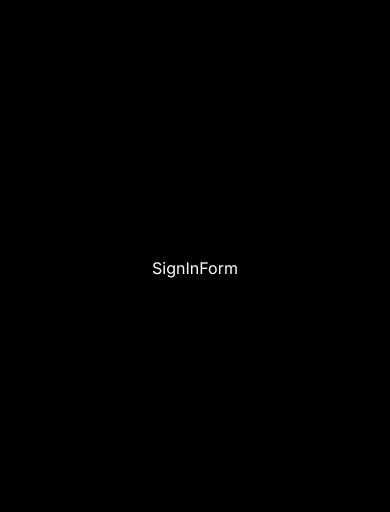
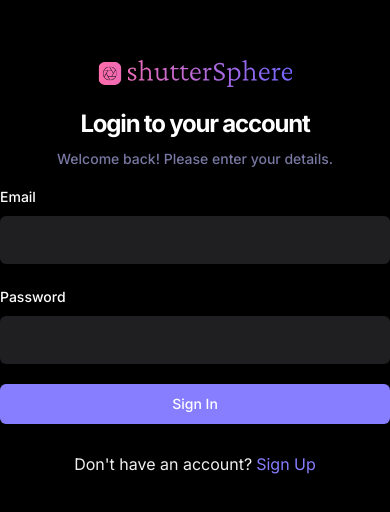
Before and after one commit to dhruvipatel14/ShutterSphere, a React (Vite) app: page /sign-in in a window 390 px wide. Shown: the part 154-666 px from the top of the page. Built offline with nearby package versions, Linux system fonts and the light colour scheme; no server answers.

Commit message:
completed user sign-in

```diff
--- a/src/_auth/forms/SignInForm.tsx
+++ b/src/_auth/forms/SignInForm.tsx
@@ -1,8 +1,140 @@
-import React from 'react'
+
+
+import { Button } from "@/components/ui/button"
+import { z } from "zod"
+import { zodResolver } from "@hookform/resolvers/zod"
+import { useForm } from "react-hook-form"
+import { Link, useNavigate } from "react-router-dom"
+
+import {
+  Form,
+  FormControl,
+  FormField,
+  FormItem,
+  FormLabel,
+  FormMessage,
+} from "@/components/ui/form"
+import { Input } from "@/components/ui/input"
+import { SignInValidation } from "@/lib/validation"
+import Loader from "@/components/shared/Loader"
+import { useToast } from "@/components/ui/use-toast"
+import { useSignInAccount } from "@/lib/react-query/queriesAndMutations"
+import { useUserContext } from "@/context/AuthContext"
+
+
 
 const SignInForm = () => {
+
+  const { toast } = useToast()
+  const navigate = useNavigate()
+  const { checkAuthUser, isLoading: isUserLoading } = useUserContext();
+
+
+  // 1. Define your form.
+  const form = useForm<z.infer<typeof SignInValidation>>({
+    resolver: zodResolver(SignInValidation),
+    defaultValues: {
+      email: "",
+      password: ""
+    },
+  })
+
+  // Queries
+  const { mutateAsync: signInAccount } = useSignInAccount()
+
+
+  // 2. Define a submit handler.
+  async function onSubmit(values: z.infer<typeof SignInValidation>) {
+    const session = await signInAccount({
+      email: values.email,
+      password: values.password
+    })
+    console.log("sesssion", session)
+    if (!session) {
+      return toast({
+        title: "Sign in failed, Please try again."
+      })
+    }
+
+    const isLoggedIn = await checkAuthUser();
+
+    console.log("islogin", isLoggedIn)
+
+    if (isLoggedIn) {
+      form.reset()
+      navigate('/')
+    }
+    else {
+      return toast({
+        title: "Sign in failed, Please try again."
+      })
+    }
+
+  }
+
+
+
   return (
-    <div>SignInForm</div>
+    <>
+      <Form {...form}>
+
+        <div className="sm:w-420 flex-center flex-col">
+          <img src="\assets\images\shuttersphere-high-resolution-logo-transparent.svg" className="w-1/2" />
+          <h2 className="h3-bold md:h2-bold pt-5 sm:pt-12 ">Login to your account</h2>
+
+          <p className="text-light-3 small-medium md:base-regular mt-2">Welcome back! Please enter your details.</p>
+
+
+          <form onSubmit={form.handleSubmit(onSubmit)} className="flex flex-col gap-5 w-full mt-4">
+            <FormField
+              control={form.control}
+              name="email"
+              render={({ field }) => (
+                <FormItem>
+                  <FormLabel>Email</FormLabel>
+                  <FormControl>
+                    <Input type="email" className="shad-input" {...field} />
+                  </FormControl>
+                  <FormMessage />
+                </FormItem>
+              )}
+            />
+
+
+            <FormField
+              control={form.control}
+              name="password"
+              render={({ field }) => (
+                <FormItem>
+                  <FormLabel>Password</FormLabel>
+                  <FormControl>
+                    <Input type="password" className="shad-input" {...field} />
+                  </FormControl>
+                  <FormMessage />
+                </FormItem>
+              )}
+            />
+
+            <Button type="submit" className="shad-button_primary">
+              {
+                isUserLoading ? (
+                  <div className="flex-center gap-2"> <Loader />Loading...</div>
+                ) : ("Sign In")
+              }
+            </Button>
+
+
+            <p className="text-small-regular text-light-2 text-center mt-2">
+              Don't have an account?
+              <Link to="/sign-up" className="text-primary-500 text-small-semibold ml-1">Sign Up</Link>
+            </p>
+
+          </form>
+
+        </div>
+
+      </Form>
+    </>
   )
 }
 
--- a/src/_auth/forms/SignUpForm.tsx
+++ b/src/_auth/forms/SignUpForm.tsx
@@ -88,7 +88,7 @@
       <Form {...form}>
 
         <div className="sm:w-420 flex-center flex-col">
-          <img src="\assets\images\shuttersphere-high-resolution-logo-transparent.svg" />
+          <img src="\assets\images\shuttersphere-high-resolution-logo-transparent.svg"  className="w-1/2 mt-5" />
           <h2 className="h3-bold md:h2-bold pt-5 sm:pt-12 ">Create a new account</h2>
 
           <p className="text-light-3 small-medium md:base-regular mt-2">To use ShutterSphere, Please enter your details.</p>
--- a/src/context/AuthContext.tsx
+++ b/src/context/AuthContext.tsx
@@ -70,9 +70,9 @@
     useEffect(() => {
         const cookieFallback = localStorage.getItem("cookieFallback");
         if (
-            cookieFallback === "[]"
-            // cookieFallback === null
-            // cookieFallback === undefined
+            cookieFallback === "[]" ||
+            cookieFallback === null  ||
+            cookieFallback === undefined
         ) {
             navigate("/sign-in");
         }
--- a/src/lib/appwrite/api.ts
+++ b/src/lib/appwrite/api.ts
@@ -81,13 +81,15 @@
     try {
 
         const currentAccount = await account.get()
+
         if (!currentAccount) throw Error
 
         const currentUser = await databases.listDocuments(
             appwriteConfig.databaseId,
             appwriteConfig.userCollectionId,
-            [Query.equal('accountId', currentAccount.$id)]
-        )
+            [Query.equal("accountId", currentAccount.$id)]
+          );
+
 
         if (!currentUser) throw Error;
 
--- a/src/lib/validation/index.ts
+++ b/src/lib/validation/index.ts
@@ -7,3 +7,9 @@
     password:z.string().min(8, {message:'Password must be between 8 and 265 characters long, and should not be one of the commonly used password.'}
     ).max(256, {message:'Password must be between 8 and 265 characters long, and should not be one of the commonly used password.'})
 })
+
+export const SignInValidation = z.object({
+    email: z.string().email(),
+    password:z.string().min(8, {message:'Password must be between 8 and 265 characters long, and should not be one of the commonly used password.'}
+    ).max(256, {message:'Password must be between 8 and 265 characters long, and should not be one of the commonly used password.'})
+})
```
